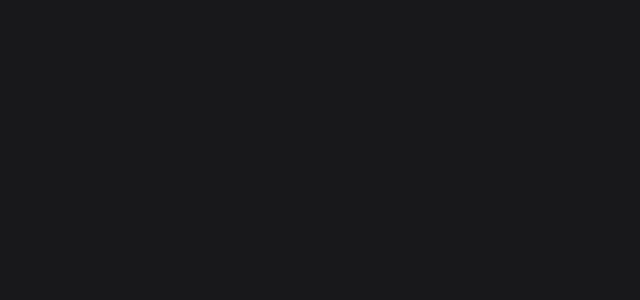
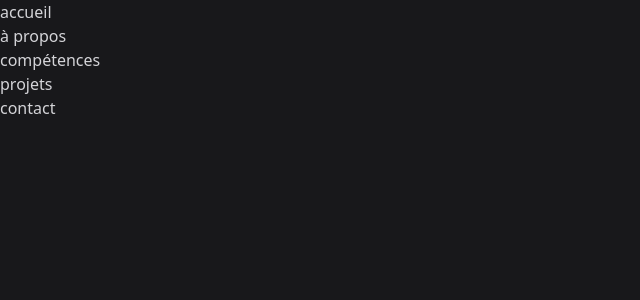
Before and after one commit to Yann-rem/mon-portfolio, a React (Vite) app: page / in a window 1280 px wide. Shown: the top 300 px of the page, without its empty margins (0-640 px from the left). Built offline with nearby package versions, Linux system fonts and the light colour scheme.

Commit message:
feat: importation et intégration du composant `Navbar` dans le composant `App`

```diff
--- a/src/App.tsx
+++ b/src/App.tsx
@@ -1,7 +1,13 @@
+import Navbar from "./components/navbar/Navbar";
+
 import "./App.css";
 
 const App = () => {
-  return <div className="app"></div>;
+  return (
+    <div className="app">
+      <Navbar />
+    </div>
+  );
 };
 
 export default App;
```
